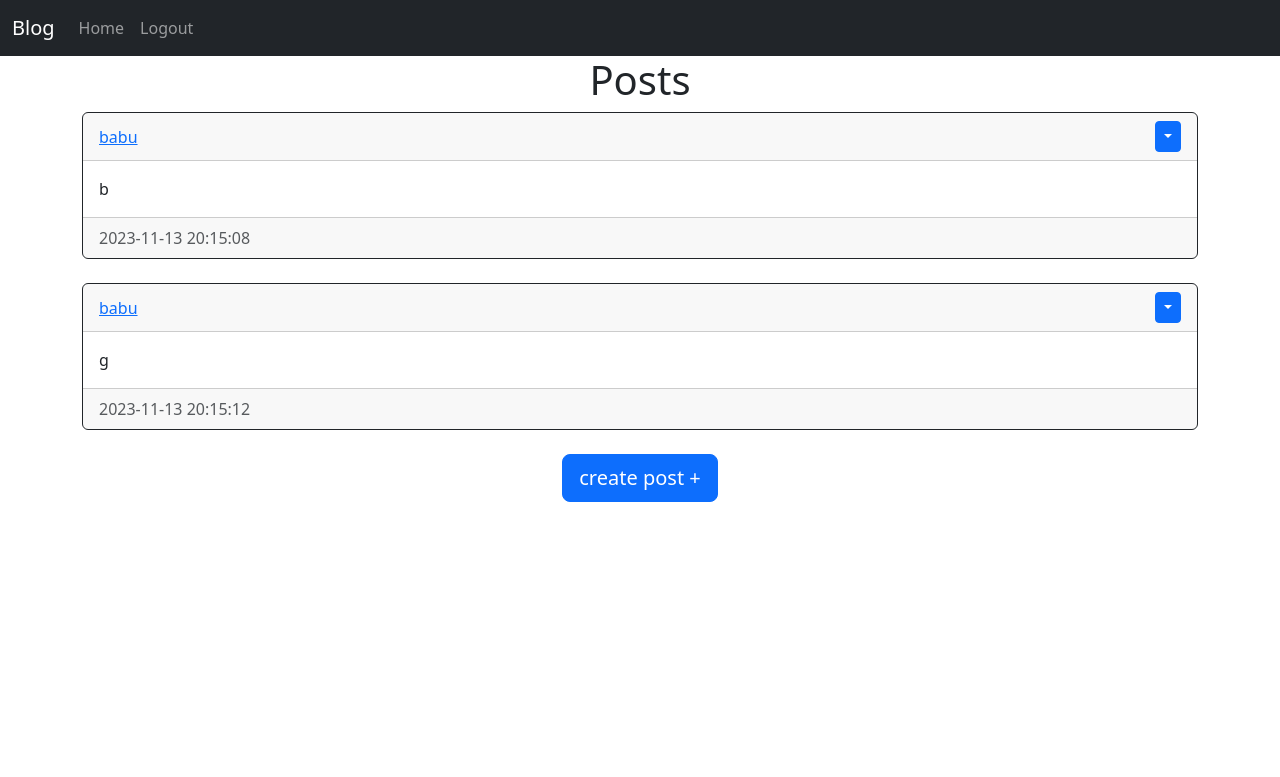
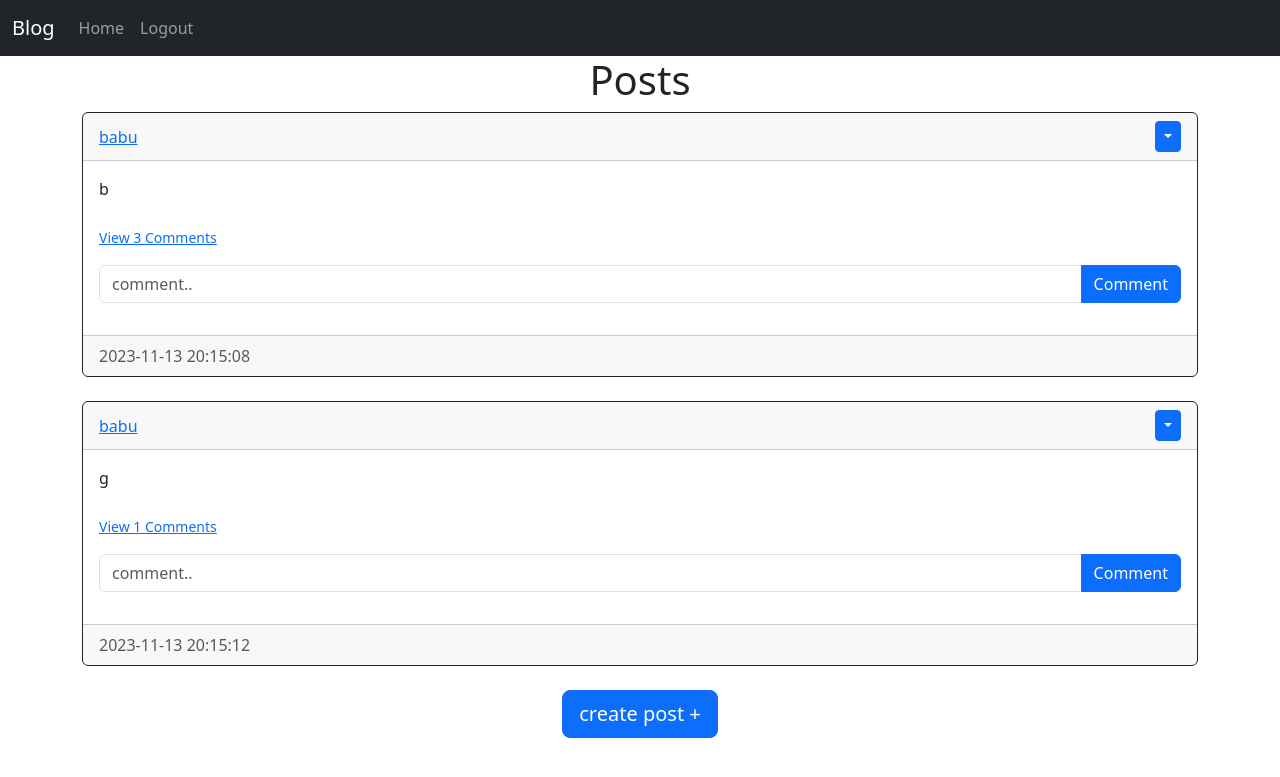
Before and after one commit to nazalnihad/blog_site, a Flask app: page / in a window 1280 px wide. Shown: the top 777 px of the page. Run offline with Flask 3, Linux system fonts and the light colour scheme; a user stored in the database is signed in.

Commit message:
comments adding and deletion

```diff
--- a/website/__init__.py
+++ b/website/__init__.py
@@ -19,7 +19,7 @@ def create_app():
     app.register_blueprint(views, url_prefix="/")
     app.register_blueprint(auth, url_prefix="/")
 
-    from .models import User, Post
+    from .models import User, Post, Comment
     create_database(app)
 
     login_manager = LoginManager()
--- a/website/templates/posts.html
+++ b/website/templates/posts.html
@@ -22,9 +22,57 @@
   </div>
   <div class="card-body">
     <div class="card-text">{{post.text}}</div>
+    <br/>
+    <div class="collapse" id="comments-{{post.id}}">
+      <div class="card">
+        <div class="card-body" id="comments-expanded-{{post.id}}">
+
+          {%for comment in post.comments%}
+          <div class="d-flex justify-content-between align-items-center">
+            <div>
+              <a href="/posts/{{comment.User.username}}">
+                {{comment.User.username}}
+              </a>
+               : {{comment.text}}
+            </div>
+            <div>
+              <small class="text-muted">{{comment.date_created}}</small>
+              <div class="btn-group">
+                <button
+                  type="button"
+                  class="btn btn-sm btn-primary dropdown-toggle"
+                  data-bs-toggle="dropdown"
+                ></button>
+                <ul class="dropdown-menu">
+                  <li>
+                    <a href="/delete-comment/{{comment.id}}" class="dropdown-item">Delete</a>
+                  </li>
+                </ul>
+              </div>
+            </div>
+          </div>
+          {%endfor%}
+        </div>
+      </div>
+    </div>
+
+      <p class="card-text">
+        {% if post.comments|length>0%}
+        <a data-bs-toggle="collapse" href="#comments-{{post.id}}" role="button">
+          <small>View {{post.comments|length}} Comments</small>
+        </a>
+        {%else%}
+        <small class="text-muted">No Comments</small>
+        {%endif%}
+      </p>
+    <form class="input-group mb-3" method="POST" action="/create-comment/{{post.id}}">
+      <input type="text" id="text" name="text" class="form-control" placeholder="comment.."/>
+      <button type="submit" class="btn btn-primary">Comment</button>
+    </form>
   </div>
   <div class="card-footer text-muted">{{post.date_created}}</div>
 </div>
+
 </br>
 {%endfor%}
 {%block footer%}
--- a/website/views.py
+++ b/website/views.py
@@ -1,6 +1,6 @@
 from flask import Blueprint, render_template, request, flash, redirect, url_for
 from flask_login import login_required, current_user
-from .models import Post, User
+from .models import Post, User, Comment
 from . import db
 
 views = Blueprint("views", __name__)
@@ -57,5 +57,41 @@ def posts(username):
         flash('Username does not exist ', category="error")
         return redirect(url_for("views.home"))
 
-    posts = Post.query.filter_by(author=user.id).all()
+    posts = user.posts
     return render_template("user_posts.html", user=current_user, posts=posts, username=username)
+
+
+@views.route("/create-comment/<post_id>", methods=['POST'])
+def create_comment(post_id):
+    text = request.form.get('text')
+
+    if not text:
+        flash('comment empty!', category='error')
+    else:
+        post = Post.query.filter_by(id=post_id).first()
+
+        if post:
+            comment = Comment(
+                text=text, author=current_user.id, post_id=post_id)
+            db.session.add(comment)
+            db.session.commit()
+        else:
+            flash('Post does not exist.', category='error')
+
+    return redirect(url_for("views.home"))
+
+
+@views.route("/delete-comment/<comment_id>")
+@login_required
+def delete_comment(comment_id):
+    comment = Comment.query.filter_by(id=comment_id).first()
+
+    if not comment:
+        flash('comment not found ', category='error')
+    elif current_user.id != comment.author and current_user.id != comment.post.author:
+        flash('you do not have permission to delete this comment', category='error')
+    else:
+        db.session.delete(comment)
+        db.session.commit()
+
+    return redirect(url_for('views.home'))
```
Also changed, not shown: website/models.py (+12 -0 lines), instance/database.db.
